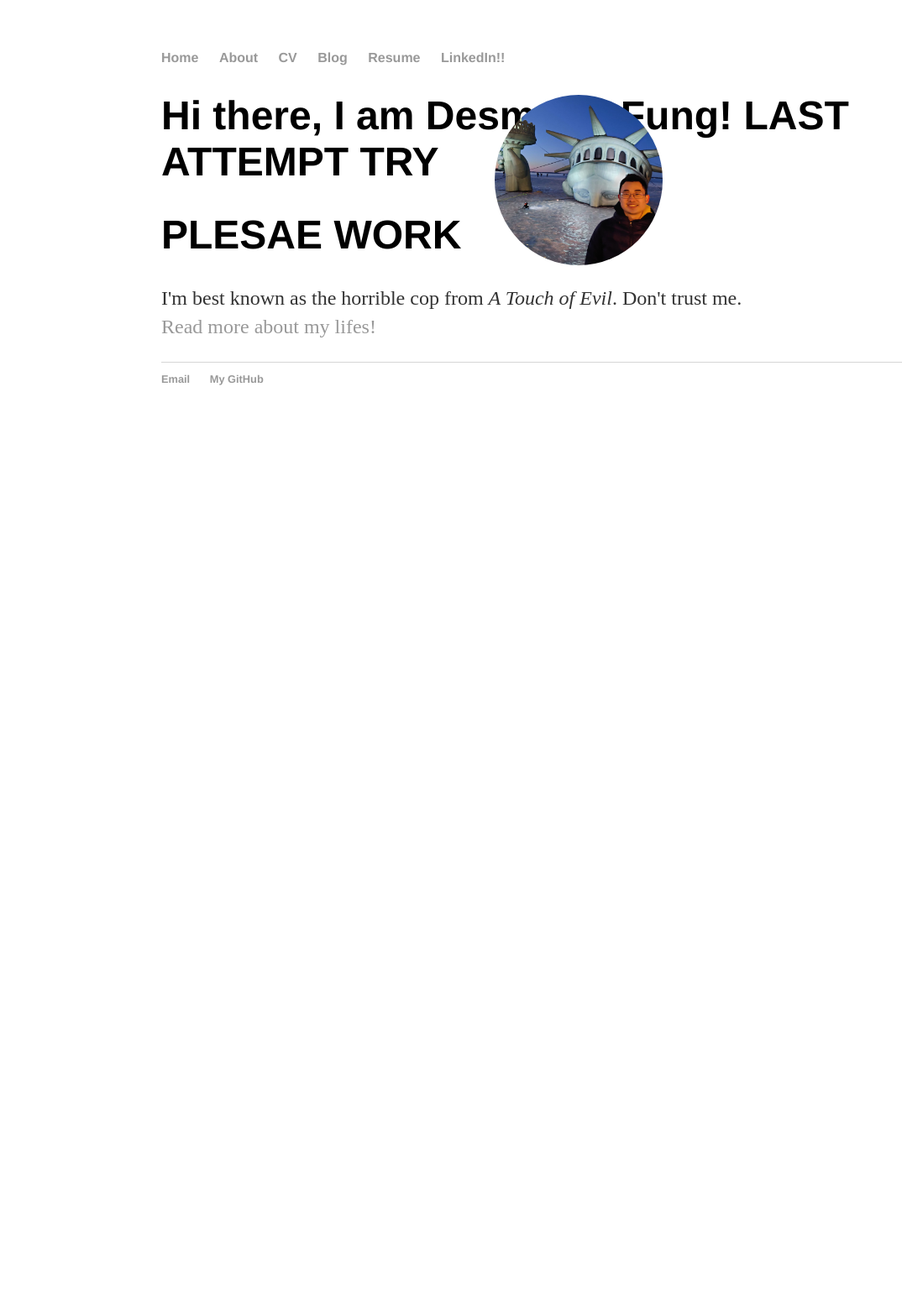
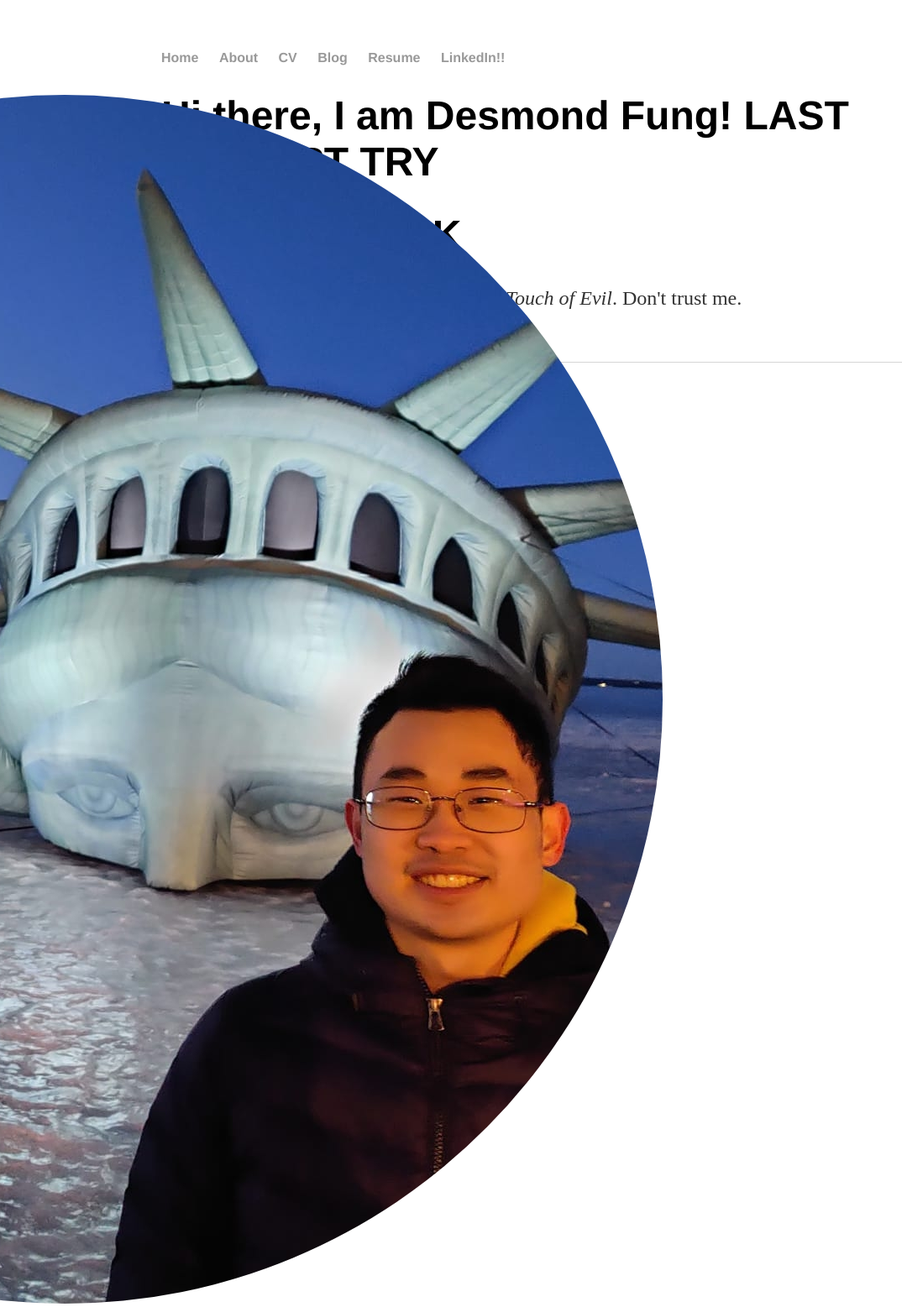
Before and after one commit to ddhangdd/ddhangdd.github.io, a Jekyll site: the page built from index.html, in a window 1280 px wide. Shown: the whole page at 84% size, without its empty margins (0-1074 px from the left). Built offline with Jekyll 4.4.1, drawn with Linux system fonts in a browser that asks for light colours; before the commit the page ends 900 px from its top, so only the background shows below that.

Commit message:
Update index.html

```diff
--- a/index.html
+++ b/index.html
@@ -11,7 +11,7 @@
 			<a href="/about">Read more about my lifes!</a></p>
 
 			<div class="topleft">
-  				<img src="/images/myself.jpg" width="200" height="auto" style = "border-radius: 50%">
+  				<img src="/images/myself.jpg" width="auto" height="auto" style = "border-radius: 50%">
 			</div>
 
 
```
